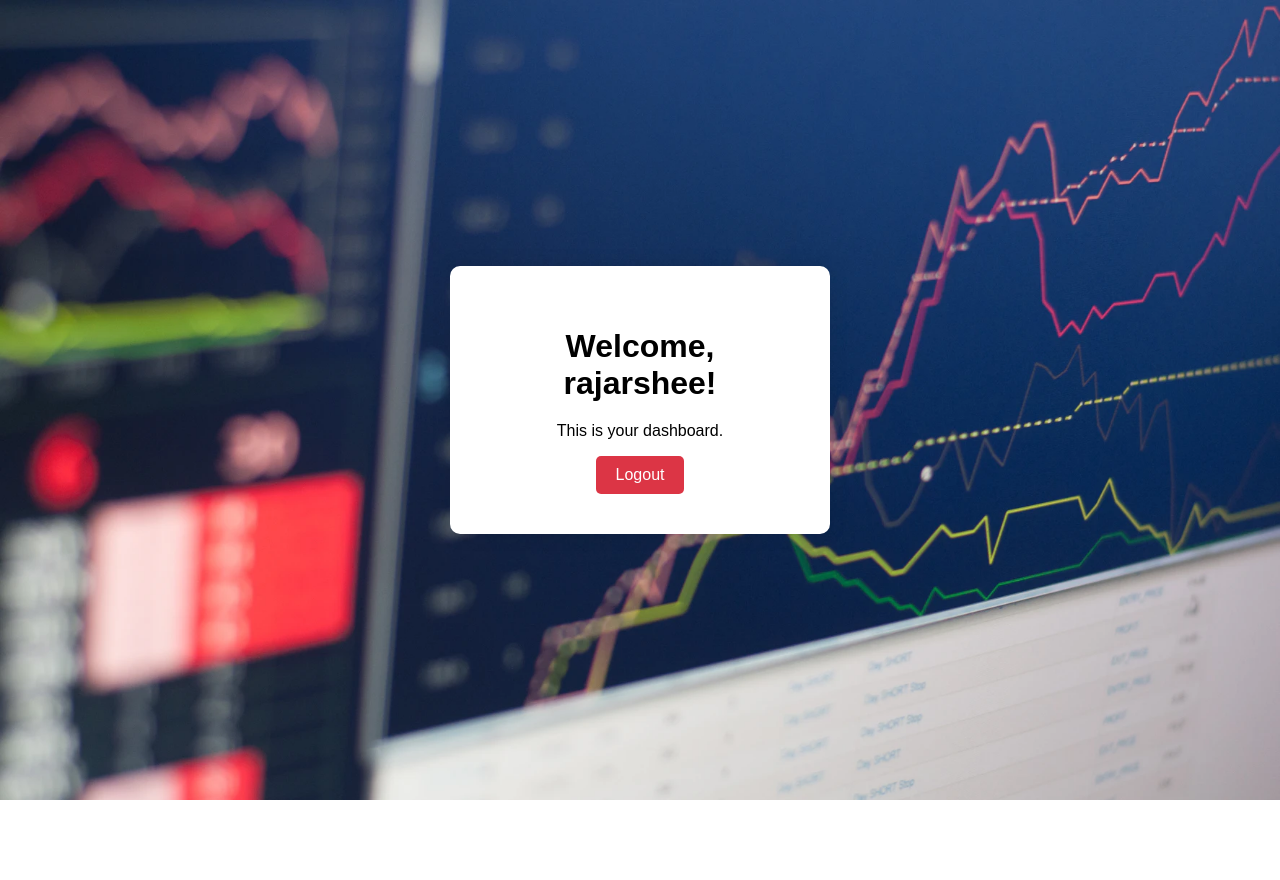
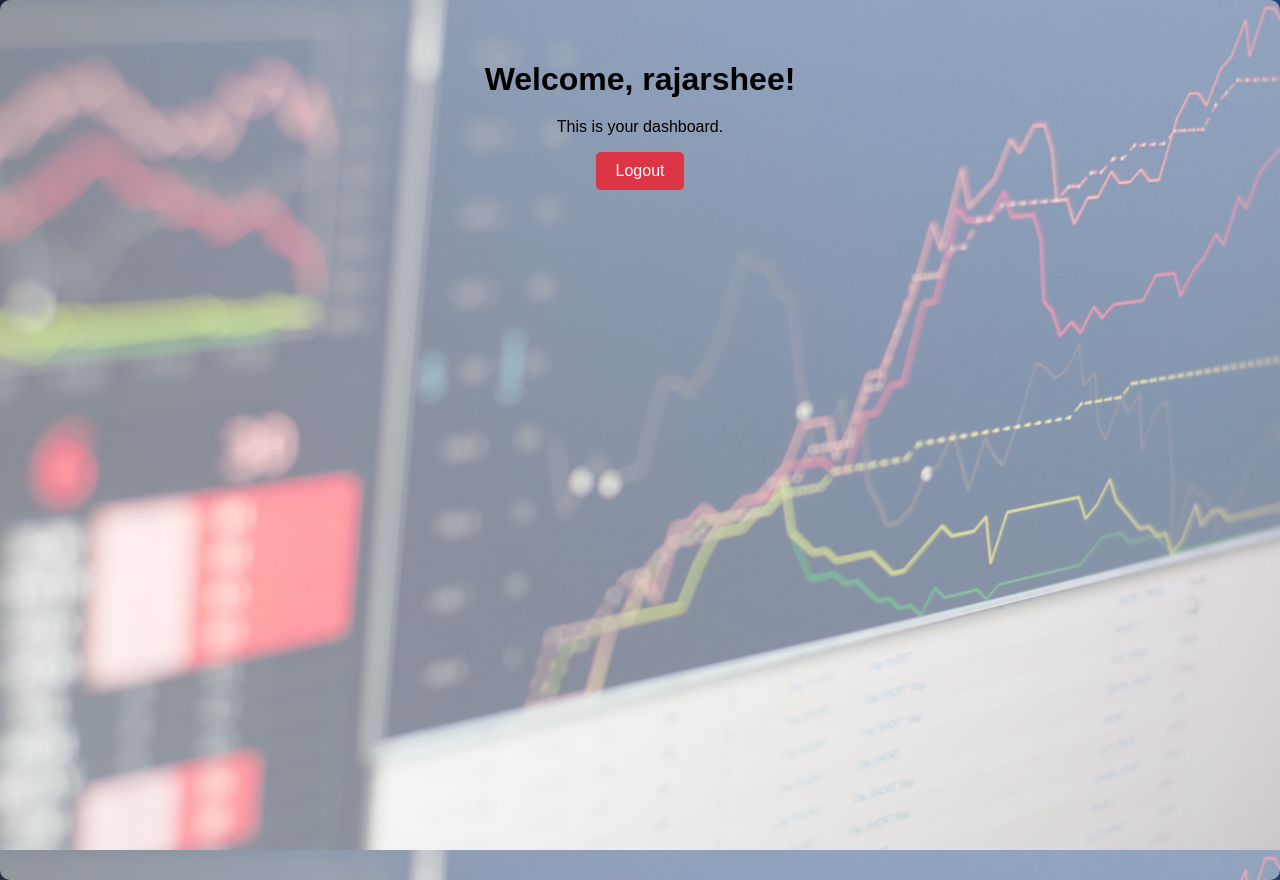
Before and after one commit to BupuBupu/Trading-Simulator-Part2, a Flask app: page /dashboard in a window 1280 px wide. Before the commit the page ends 800 px from the top, so only its background shows below. Run offline with Flask 3, Linux system fonts and the light colour scheme; a user stored in the database is signed in.

Commit message:
Dashboard Started

```diff
--- a/static/style.css
+++ b/static/style.css
@@ -50,11 +50,12 @@ button {
 
 .welcome-container {
     text-align: center;
-    background-color: white;
+    background-color: rgba(255, 255, 255, 0.5);
     padding: 40px;
     border-radius: 10px;
     box-shadow: 0 0 20px rgba(0, 0, 0, 0.1);
-    width: 300px;
+    width: 100%;
+    height: 100%;
     margin: auto;
 }
 
@@ -74,7 +75,7 @@ button {
 
 .logout-button:hover {
     background-color: #c82333;
-    transform: rotate3d(10, 20, 30, 360deg);
+    transform: rotate(360deg);
 }
 
 .form-container{
```
